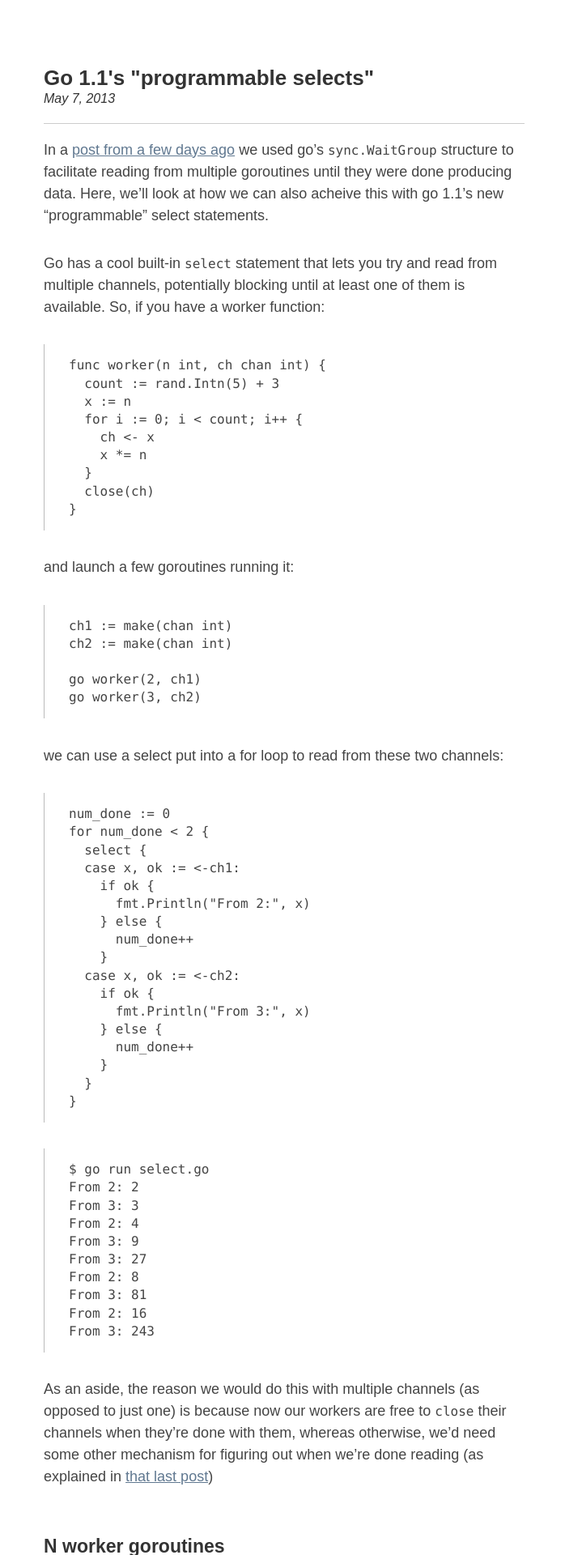
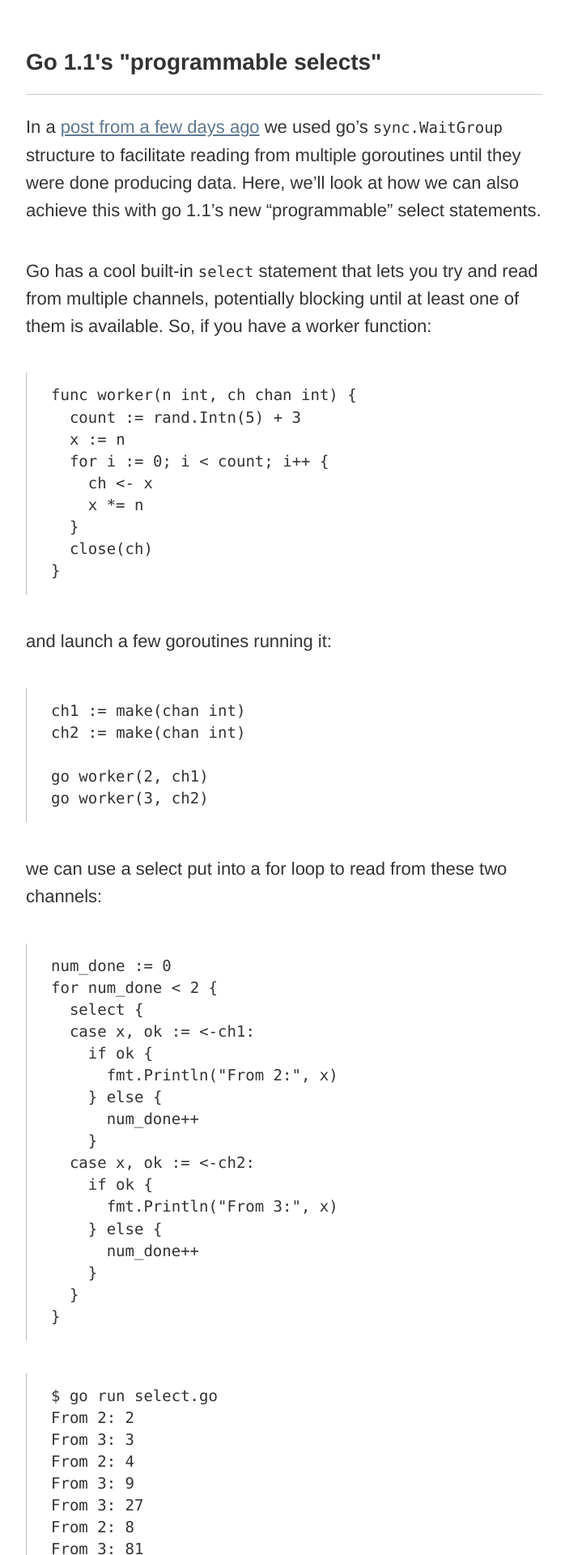
Before and after one commit to AlecBenzer/alecbenzer.github.com, a Jekyll site: the page built from _posts/2013-05-07-go-programmable-select.md, in a window 1280 px wide. Shown: the top 1920 px of the page at 81% size, without its empty margins (289-987 px from the left). Built offline with Jekyll 4.4.1, drawn with Linux system fonts in a browser that asks for light colours; comment, search, counter and statistics services are not loaded; some of the changed text lies outside the part shown.

Commit message:
programmable select update

```diff
--- a/_layouts/post.html
+++ b/_layouts/post.html
@@ -7,7 +7,6 @@
         {% if page.title %}
         <h1 id="page-title">
           <a href="{{page.url}}">{{ page.title }}</a>
-          <small>{{ page.date | date: "%B %-d, %Y"}}</small>
         </h1>
         <hr />
         {% endif %}
--- a/_posts/2013-05-07-go-programmable-select.md
+++ b/_posts/2013-05-07-go-programmable-select.md
@@ -1,9 +1,9 @@
 ---
 layout: post
-title: "Go 1.1's \"programmable selects\""
+title: Go 1.1's "programmable selects"
 ---
 
-In a [post from a few days ago](/blog/two-goroutines-one-channel) we used go's `sync.WaitGroup` structure to facilitate reading from multiple goroutines until they were done producing data. Here, we'll look at how we can also acheive this with go 1.1's new "programmable" select statements.
+In a [post from a few days ago](/blog/two-goroutines-one-channel) we used go's `sync.WaitGroup` structure to facilitate reading from multiple goroutines until they were done producing data. Here, we'll look at how we can also achieve this with go 1.1's new "programmable" select statements.
 
 Go has a cool built-in `select` statement that lets you try and read from multiple channels, potentially blocking until at least one of them is available. So, if you have a worker function:
 
@@ -64,7 +64,7 @@ From 2: 16
 From 3: 243
 {% endhighlight %}
 
-As an aside, the reason we would do this with multiple channels (as opposed to just one) is because now our workers are free to `close` their channels when they're done with them, whereas otherwise, we'd need some other mechanism for figuring out when we're done reading (as explained in [that last post](/blog/two-goroutines-one-channel))
+As an aside, the reason we would do this with multiple channels (as opposed to just one) is because now our workers are free to `close()` their channels when they're done with them, whereas otherwise, we'd need some other mechanism for figuring out when we're done reading (as explained in [that last post](/blog/two-goroutines-one-channel))
 
 ## N worker goroutines
 
--- a/css/style.css
+++ b/css/style.css
@@ -1,6 +1,7 @@
 html, body {
   margin: 0;
-  padding: 0; }
+  padding: 0;
+  color: #333333; }
 
 a:link, a:visited {
   text-decoration: underline; }
@@ -9,17 +10,17 @@ a:hover {
   text-decoration: underline; }
 
 #content {
-  padding-top: 80px;
+  padding-top: 60px;
   margin: auto;
-  width: 33em;
-  font-family: "Arial", "Liberation Sans", "DejaVu Sans", sans-serif;
-  font-size: 18px; }
+  width: 29em;
+  font-family: "Helvetica", "Arial", sans-serif;
+  font-size: 22px; }
   #content p {
-    margin-bottom: 1.8em;
-    line-height: 1.5; }
+    margin-bottom: 1.85em;
+    line-height: 1.55; }
     #content p code {
       font-family: "Consolas", "Menlo", "Monaco", "Lucida Console", "Liberation Mono", "DejaVu Sans Mono", "Bitstream Vera Sans Mono", "Courier New", monospace;
-      font-size: 16px; }
+      font-size: 19px; }
     #content p a:link, #content p a:visited {
       color: default;
       text-decoration: underline; }
@@ -27,21 +28,21 @@ a:hover {
       color: maroon;
       text-decoration: underline; }
   #content pre {
-    margin-bottom: 1.8em;
+    margin-bottom: 1.85em;
     border-left: 1px #bbb solid;
     padding-left: 30px; }
     #content pre code {
       font-family: "Consolas", "Menlo", "Monaco", "Lucida Console", "Liberation Mono", "DejaVu Sans Mono", "Bitstream Vera Sans Mono", "Courier New", monospace;
-      font-size: 16px;
+      font-size: 19px;
       padding-bottom: 4px; }
   #content h1, #content h2 {
-    font-family: "Arial", "Liberation Sans", "DejaVu Sans", sans-serif;
+    font-family: "Helvetica", "Arial", sans-serif;
     color: #333333;
     font-weight: 700; }
   #content h1 {
     text-align: left;
     margin-bottom: 20px;
-    font-size: 26px; }
+    font-size: 28px; }
     #content h1 a:link, #content h1 a:visited {
       color: #333333;
       text-decoration: none; }
@@ -52,14 +53,14 @@ a:hover {
       display: block;
       font-weight: 400;
       font-style: italic;
-      font-size: 16px; }
+      font-size: 19.8px; }
   #content h2 {
     margin-bottom: 15px;
-    margin-top: 2.52em;
-    font-size: 23px; }
+    margin-top: 2.59em;
+    font-size: 26px; }
   #content ul, #content ol {
-    margin-bottom: 1.8em;
-    width: 33em; }
+    margin-bottom: 1.85em;
+    width: 29em; }
     #content ul li, #content ol li {
       margin-bottom: 10px; }
   #content img {
@@ -83,4 +84,4 @@ a:hover {
   text-align: left; }
 
 #footnotes p {
-  font-size: 14.4px; }
+  font-size: 17.6px; }
```
Also changed, not shown: other parts of _posts/2013-05-07-go-programmable-select.md (+1 -1 lines), css/style.scss (+11 -10 lines).
